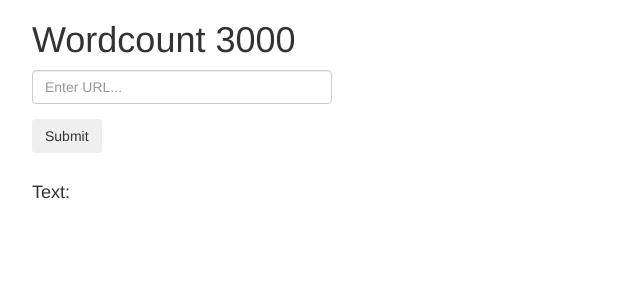
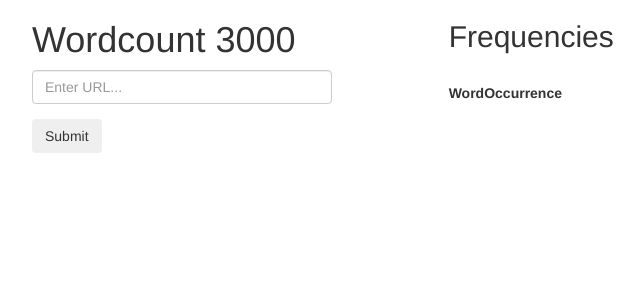
Before and after one commit to trendsetter37/flask-by-example, a Flask app: page / in a window 1280 px wide. Shown: the top 300 px of the page, without its empty margins (123-767 px from the left). Run offline with Flask 2, Linux system fonts and the light colour scheme; lists and menus that the app fills with data are empty; some libraries are stand-ins or nearby versions.

Commit message:
populate the table

```diff
--- a/templates/index.html
+++ b/templates/index.html
@@ -1,6 +1,8 @@
 {% extends "base.html" %}
 {% block body %}
 <div class="container">
+	<div class="row">
+		<div class="col-sm-5 col-offset-1">
 			<h1>Wordcount 3000</h1>
 			<!-- method='POST' action='/' -->
 			<form role="form">
@@ -9,12 +11,23 @@
 				</div>
 				<button type="submit" class="btn bt-default" ng-click="getResults()">Submit</button>
 			</form>
+		</div>
+		<div class="col-sm-5 col-offset-1">
+			<h2>Frequencies</h2>
 			<br>
-	{% for error in errors %}
-	<h4>{{ error }}</h4>
-	{% endfor %}
-
-	<h4>Text:</h4><p>[[ results ]]</p>
-
+			<table>
+				<thead>
+					<th>Word</th>
+					<th>Occurrence</th>
+				</thead>
+				<tbody>
+					<tr ng-repeat="(key val) in results">
+						<td>[[ key ]]</td>
+						<td>[[ val ]]</td>
+					</tr>
+				</tbody>
+			</table>
+		</div>
+	</div>
 </div>
 {% endblock %}
```
Lines whose indentation alone changed are shown as unchanged.
